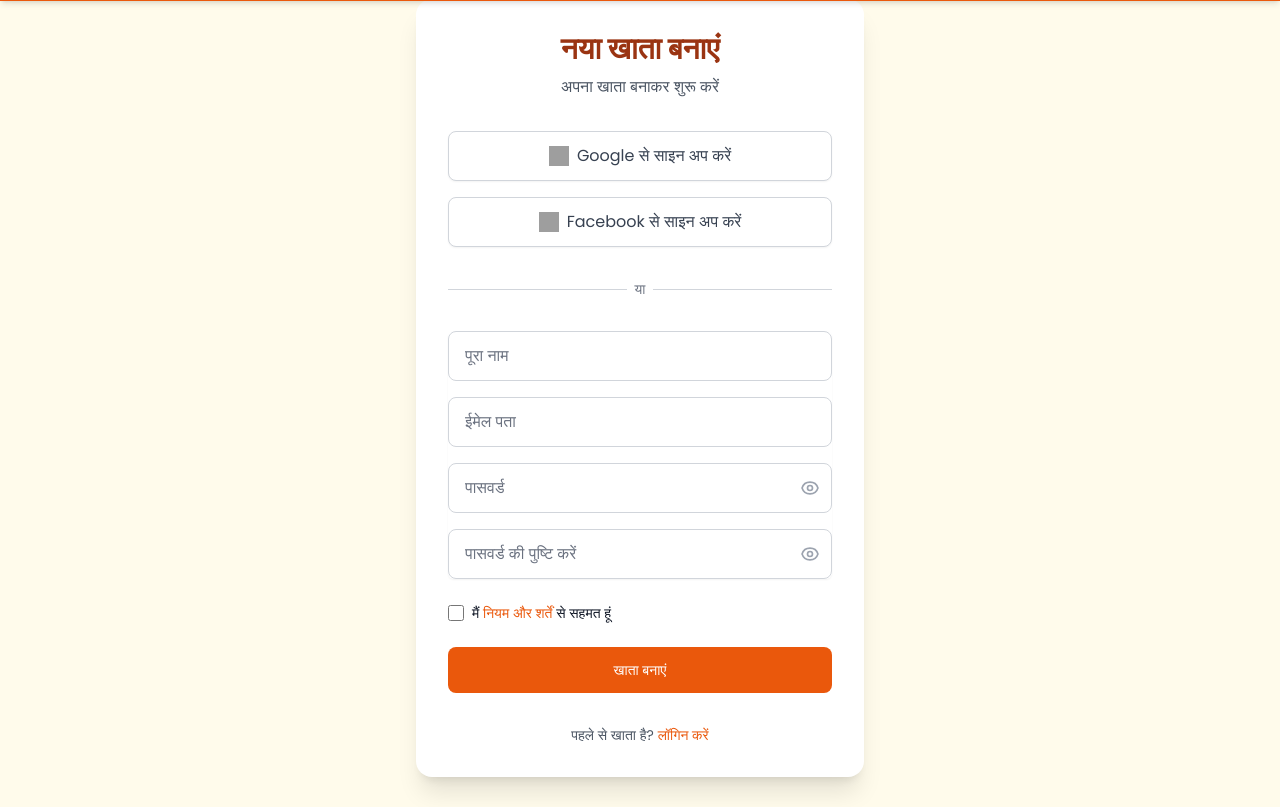
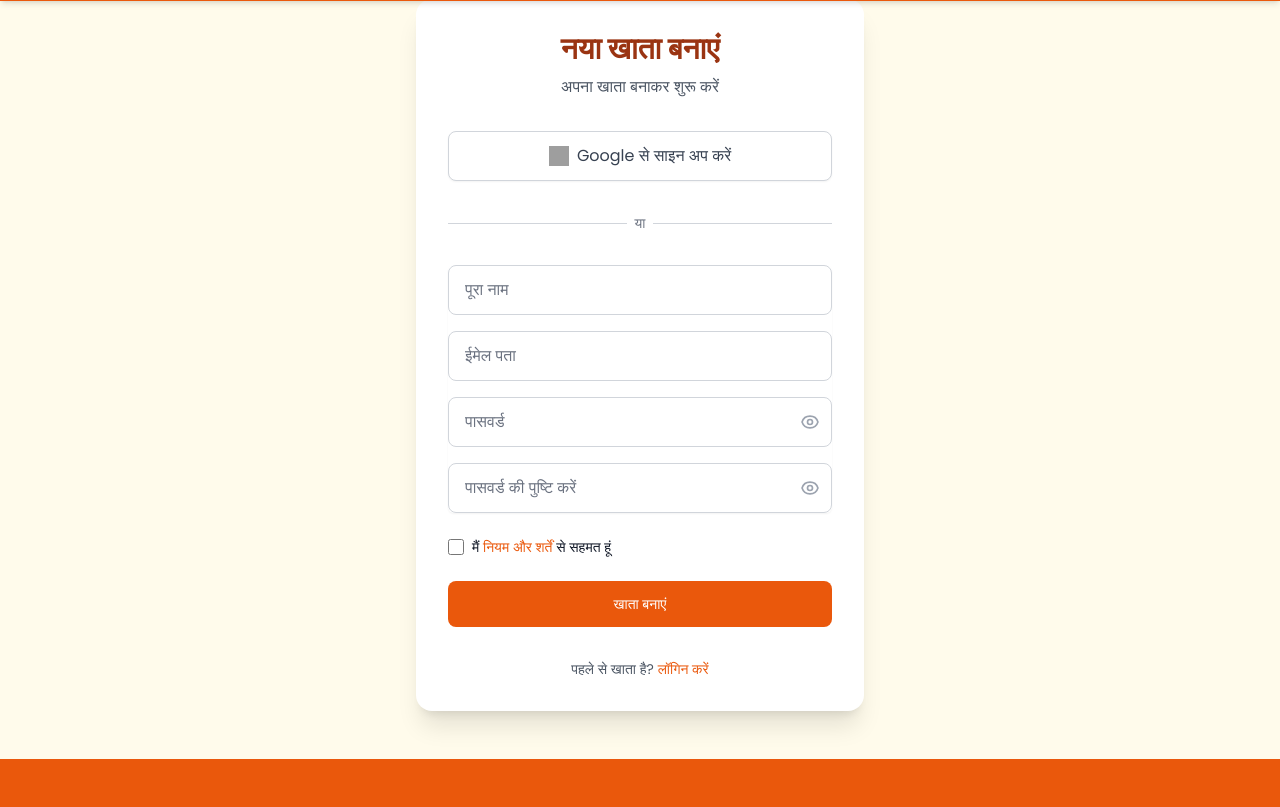
Before and after one commit to soloprinjay/Kam_Vasna, a Django app: page /users/register/ in a window 1280 px wide. Shown: the part 81-888 px from the top of the page. Run offline with Django 5.2, Linux system fonts and the light colour scheme; some libraries are stand-ins or nearby versions; grey boxes are pictures that could not be loaded.

Commit message:
-removed_facebook_with_login_in_signup_page

```diff
--- a/templates/register.html
+++ b/templates/register.html
@@ -20,12 +20,6 @@
                 <img class="h-5 w-5 mr-2" src="https://www.svgrepo.com/show/475656/google-color.svg" alt="Google logo">
                 Google से साइन अप करें
             </a>
-
-            <button class="w-full flex items-center justify-center px-4 py-3 border border-gray-300 dark:border-dark-border rounded-lg shadow-sm text-gray-700 dark:text-dark-text bg-white dark:bg-dark-card hover:bg-gray-50 dark:hover:bg-dark-bg transition duration-300">
-                <img class="h-5 w-5 mr-2" src="https://www.svgrepo.com/show/475647/facebook-color.svg"
-                     alt="Facebook logo">
-                Facebook से साइन अप करें
-            </button>
         </div>
 
         <div class="relative">
```
